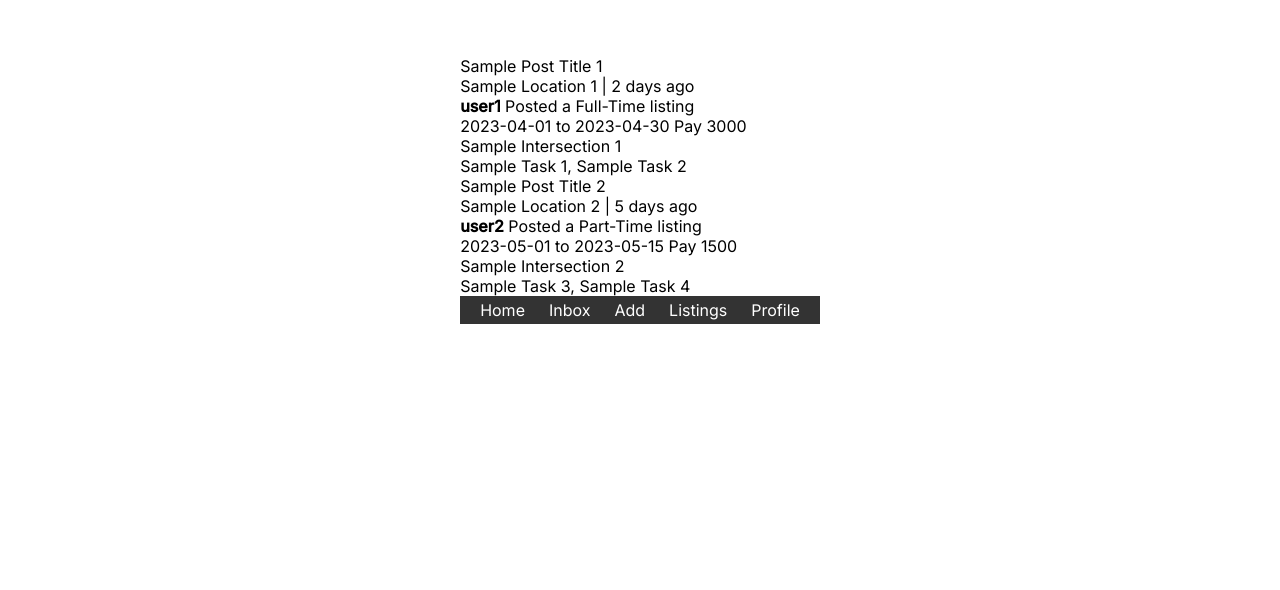
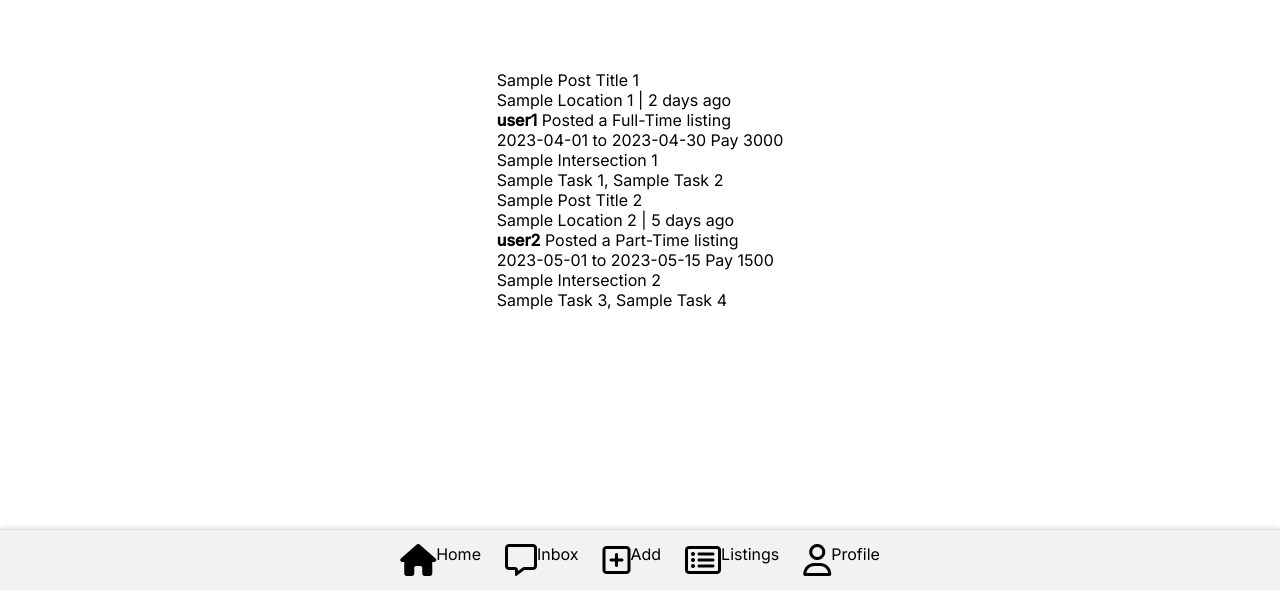
Before and after one commit to rngrlee/nwhacks-2024, a React (Vite) app in the folder lokal/: page / in a window 1280 px wide. Shown: the part 210-800 px from the top of the page. Built offline with nearby package versions, Linux system fonts and the light colour scheme; data requests are answered from the project's data file.

Commit message:
inbox component

```diff
--- a/lokal/index.html
+++ b/lokal/index.html
@@ -7,6 +7,7 @@
     <link rel="preconnect" href="https://fonts.googleapis.com">
     <link rel="preconnect" href="https://fonts.gstatic.com" crossorigin>
     <link href="https://fonts.googleapis.com/css2?family=Inter:wght@200;300;400;500&display=swap" rel="stylesheet">
+    <script src="https://kit.fontawesome.com/70dfc080e2.js" crossorigin="anonymous"></script>
     <meta name="viewport" content="width=device-width, initial-scale=1.0" />
     <title>Vite + React</title>
   </head>
--- a/lokal/src/Navbar.jsx
+++ b/lokal/src/Navbar.jsx
@@ -3,19 +3,19 @@ export default function Navbar() {
         <nav className="nav">
             <ul>
                 <li>
-                    <a href="/">Home</a>
+                    <a href="/"><i className="fa-solid fa-house fa-2x"></i>Home</a>
                 </li>
                 <li>
-                    <a href="/inbox">Inbox</a>
+                    <a href="/inbox"><i className="fa-regular fa-message fa-2x"></i>Inbox</a>
                 </li>
                 <li>
-                    <a href="/add">Add</a>
+                    <a href="/add"><i className="fa-regular fa-square-plus fa-2x"></i>Add</a>
                 </li>
                 <li>
-                    <a href="/listings">Listings</a>
+                    <a href="/listings"><i className="fa-regular fa-rectangle-list fa-2x"></i>Listings</a>
                 </li>
                 <li>
-                    <a href="/profile">Profile</a>
+                    <a href="/profile"><i className="fa-regular fa-user fa-2x"></i>Profile</a>
                 </li>
             </ul>
         </nav>
--- /dev/null
+++ b/lokal/src/messages.json
@@ -0,0 +1,12 @@
+[
+    {
+        "id": 1,
+        "sender": "Ranger Lee",
+        "content": "Reply: Are you still looking for a caretwaker? I have a couple plants of my own and can be..."
+    },
+    {
+        "id": 2,
+        "sender": "Daniel Yoo",
+        "content": "Reply: Yooooooo"
+    }
+]
--- a/lokal/src/pages/Inbox.jsx
+++ b/lokal/src/pages/Inbox.jsx
@@ -1,3 +1,22 @@
-export default function Inbox() {
-    return <h1>Inbox</h1>
+import React, { useEffect, useState } from 'react';
+import Messages from '../messages.json';
+
+function Inbox() {
+    return (
+        <div>
+            <h1>Inbox</h1>
+            {
+                Messages.map( record => {
+                    return(
+                        <div className="box">
+                            <h4>{ record.sender }</h4>
+                            <p>{ record.content }</p>
+                        </div>
+                    )
+                })
+            }
+        </div>
+    );
 }
+
+export default Inbox;
--- a/lokal/src/styles.css
+++ b/lokal/src/styles.css
@@ -7,17 +7,19 @@ body {
 }
 
 .nav {
-    background-color: #333;
-    color: white;
+    background-color: #f2f2f2;
+    color: black;
+    position: fixed;
+    bottom: 0;
+    left: 0;
+    width: 100%;
+    border-top: 1px solid #ddd;
+    box-shadow: 0 -2px 5px rgba(0, 0, 0, 0.1);
     display: flex;
-    justify-content: space-between;
+    justify-content: space-around;
     align-items: center;
-    gap: 2rem;
-    padding: 0 1rem;
-}
-
-.site-title {
-    font-size: 2rem;
+    /* gap: 2rem; */
+    padding: 10px 0;
 }
 
 .nav ul {
@@ -42,5 +44,5 @@ body {
 }
 
 .nav li:hover {
-    background-color: #777;
+    background-color: #eaeaea;
 }
```
Also changed, not shown: lokal/src/listings.json (added, +12 -0 lines), lokal/src/pages/Listings.jsx (+24 -0 lines), lokal/db.json (line endings or trailing spaces).
